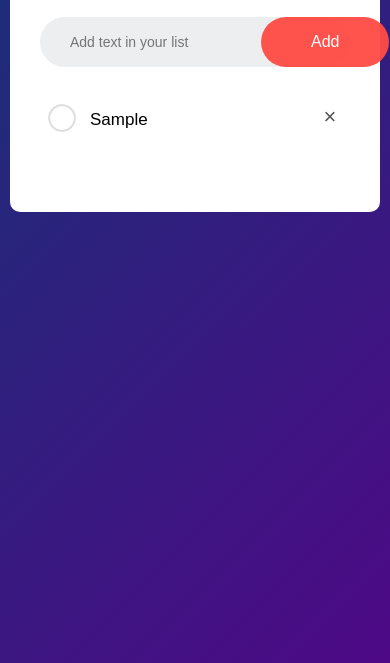
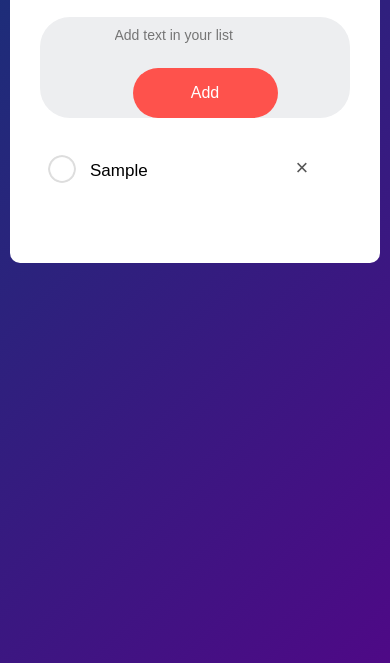
Before and after one commit to abid-1294/to-do-list, a plain HTML site: page index.html in a window 390 px wide. Both pictures are taken after typing "Sample" into the empty fields and a click on the button "Add". Shown: the part 181-844 px from the top of the page. Drawn offline with Linux system fonts and the light colour scheme.

Commit message:
responsive added

```diff
--- a/css/style.css
+++ b/css/style.css
@@ -64,6 +64,8 @@ ul li{
     user-select: none;
     cursor: pointer;
     position: relative;
+    word-wrap: break-word;
+    max-width: calc(100% - 58px);
 }
 ul li::before{
     content: '';
@@ -96,7 +98,7 @@ ul li.done-task{
 }
 ul li span{
     position: absolute;
-    right: 0;
+    right: -30px;
     top: 5px;
     width: 40px;
     font-size: 22px;
@@ -104,8 +106,22 @@ ul li span{
     line-height: 40px;
     text-align: center;
     border-radius: 50%;
+
 }
 
 ul li span:hover{
     background: #edeef0;
+    /* right: -20px; */
 }
+
+@media only screen and (max-width: 600px) {
+    .row {
+        flex-direction: column;
+    }
+    input {
+        margin-bottom: 15px;
+    }
+    button {
+        width: 50%;
+    }
+}
```
